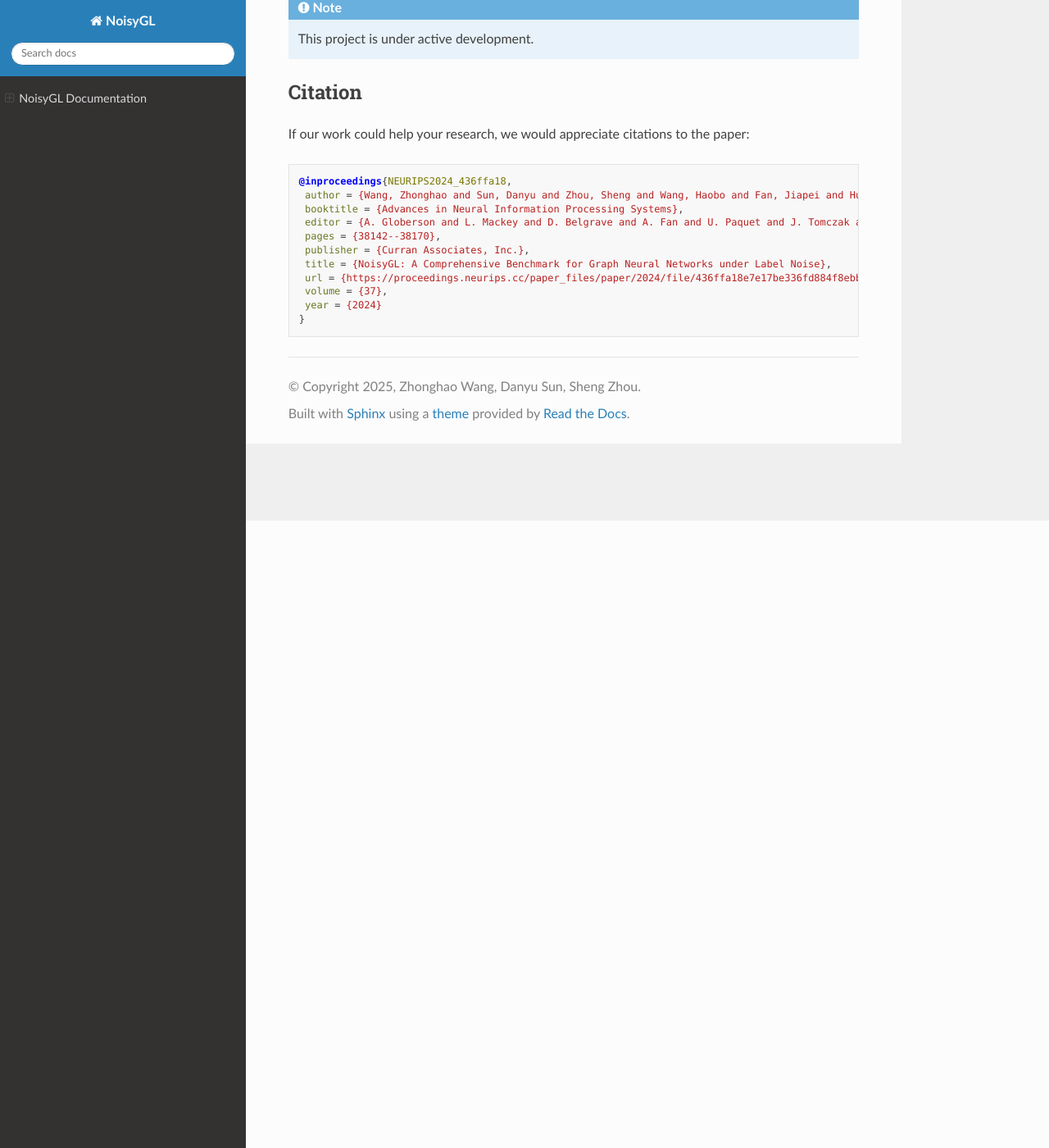
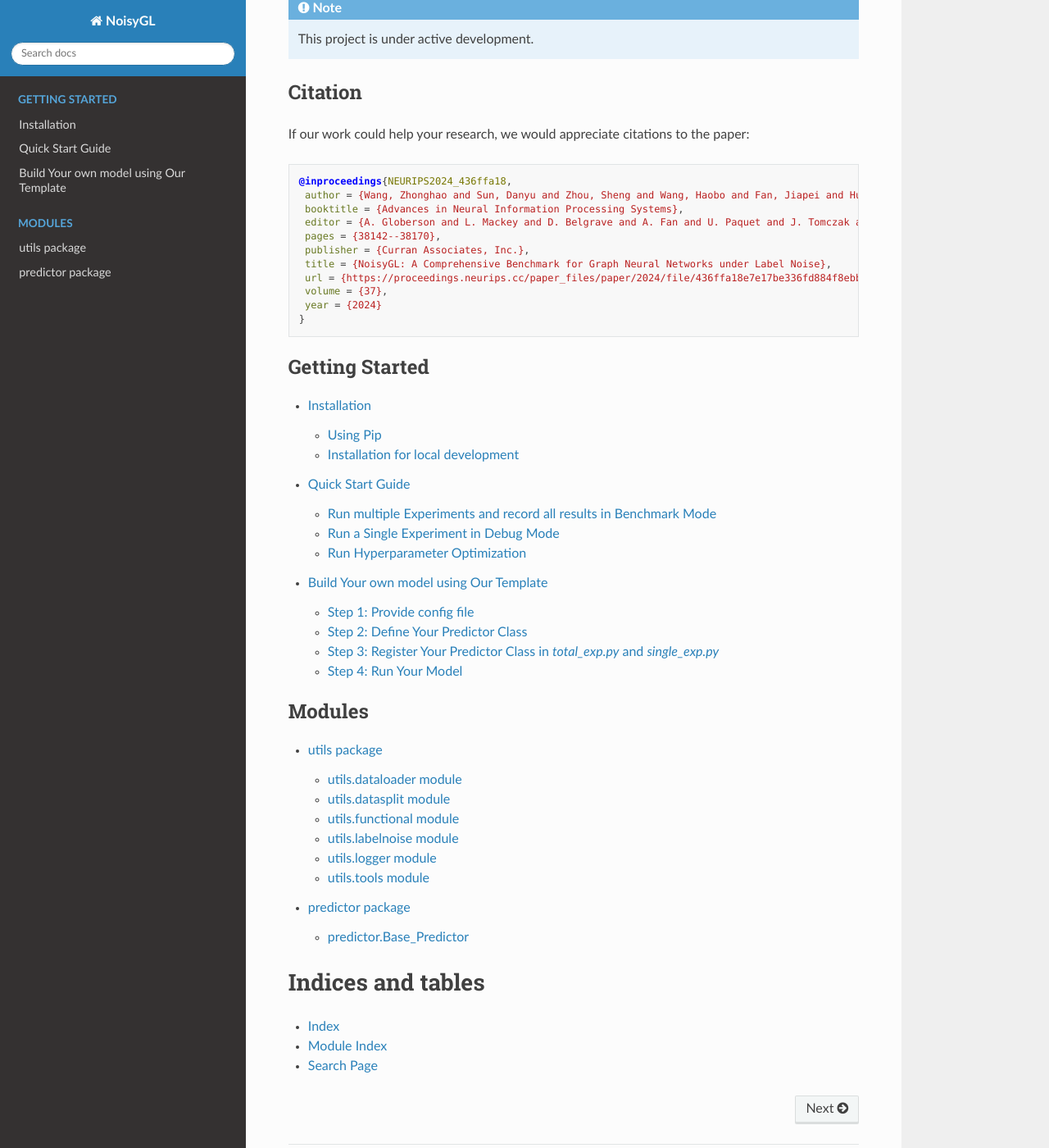
Before and after one commit to eaglelab-zju/NoisyGL, a Sphinx documentation site: the page built from docs/source/index.rst, in a window 1280 px wide and 1400 px high, scrolled down 765 px. Shown: the whole window at 82% size. Built offline with Sphinx 7.4.7 and the Read the Docs theme 3.1.0, drawn with Linux system fonts in a browser that asks for light colours.

Commit message:
Update document

```diff
--- a/docs/source/index.rst
+++ b/docs/source/index.rst
@@ -36,3 +36,27 @@
      volume = {37},
      year = {2024}
     }
+
+.. toctree::
+    :glob:
+    :maxdepth: 3
+    :caption: Getting Started
+
+    notes/installation
+    notes/example
+    notes/tutorial
+
+.. toctree::
+    :glob:
+    :maxdepth: 2
+    :caption: Modules
+
+    utils
+    predictor
+
+Indices and tables
+==================
+
+* :ref:`genindex`
+* :ref:`modindex`
+* :ref:`search`
--- /dev/null
+++ b/docs/source/notes/example.rst
@@ -0,0 +1,57 @@
+:github_url: https://github.com/eaglelab-zju/NoisyGL
+
+
+Quick Start Guide
+========================
+
+There are three basic scripts in NoisyGL, namely
+
+* single_exp.py
+
+* total_exp.py
+
+* hyperparameter_opt.py
+
+Following examples show you how to use these tools.
+
+Run multiple Experiments and record all results in Benchmark Mode
+--------------------------------------------------------------------
+
+.. code-block:: bash
+
+    python total_exp.py --runs 10 --methods gcn gin --datasets cora citeseer pubmed --noise_type clean uniform pair --noise_rate 0.1 0.2 --device cuda:0 --seed 3000
+
+By running the command above, two methods 'gcn' and 'gin' will be tested on three datasets 'cora', 'citeseer', and 'pubmed' under different types and rates of label noise.
+Each experiment will run 10 times and the total results will be saved at ./log and named by the current timestamp.
+You can customize the combination of method, data, noise type, and noise rate by changing the corresponding arguments.
+
+Run a Single Experiment in Debug Mode
+-------------------------------------------------------------------------------
+
+.. code-block:: bash
+
+    python single_exp.py --method gcn --data cora --noise_type uniform --noise_rate 0.1 --device cuda:0 --seed 3000
+
+This command runs a single experiment in debug mode and is usually used for debugging.
+By running this, detailed experiment information will be printed on the terminal, which can be used to locate the problem.
+
+When design your own customized predictor, or analyze the intermediate state of the model, you can create code blocks that only execute in debug mode in the following way:
+
+.. code-block:: python
+
+    if self.conf.training['debug']:
+        print("break point")
+
+Run Hyperparameter Optimization
+-------------------------------------------------------------------------------
+
+.. code-block:: bash
+
+    python hyperparam_opt.py --method gcn --data cora --noise_type uniform --noise_rate 0.1 --device cuda:0 --max_trial_number 20 --trial_concurrency 4 --port 8081 --update_config True
+
+By running the command above, an NNI manager will run on http://localhost:8081,
+then automatically run 20 HPO trails, each trail call 'single_exp.py' with different hyperparameters.
+After all HPO trials are finished,
+a new config file with optimized hyperparameters will overwrite the original one at "./config/gcn/gcn_cora.yaml".
+You can optimize hyperparameters for different methods on various datasets and noise types
+by changing the corresponding arguments.
--- /dev/null
+++ b/docs/source/notes/installation.rst
@@ -0,0 +1,57 @@
+:github_url: https://github.com/eaglelab-zju/NoisyGL
+
+
+Installation
+========================
+
+.. note::
+
+   NoisyGL requires `Python 3.11+ <https://www.python.org/>`_
+
+Required dependencies:
+
+* Python 3.11+
+
+* torch>=2.1.0
+
+* pyg>=2.5.0
+
+* torch_sparse>=0.6.18
+
+* torch_cluster>=1.6.2
+
+* pandas
+
+* scipy
+
+* scikit-learn
+
+* ruamel
+
+* ruamel.yaml
+
+* nni
+
+* matplotlib
+
+* numpy
+
+* xlsxwriter
+
+Using Pip
+----------------------------------
+
+.. note::
+
+   PyPI package is not available yet.
+
+
+Installation for local development
+----------------------------------
+
+You can install the latest version of NoisyGL from our github `repository <https://github.com/eaglelab-zju/NoisyGL>`_.
+
+.. code-block:: bash
+
+    git clone https://github.com/eaglelab-zju/NoisyGL.git
+    cd NoisyGL
--- /dev/null
+++ b/docs/source/notes/tutorial.rst
@@ -0,0 +1,88 @@
+:github_url: https://github.com/eaglelab-zju/NoisyGL
+
+
+Build Your own model using Our Template
+========================
+
+
+We have provided a framework in *predictor.Base_predictor* for implementing your own GLN method.
+Following shows you how to implement a vanilla GCN using our framework.
+
+Step 1: Provide config file
+----------------------------------
+
+Before implementing your own model, you need to provide a configuration file that defines the model structure, training parameters, dataset properties, and other options.
+
+.. code-block:: yaml
+
+    model:
+      method: gcn
+      n_hidden: 64
+      n_layer: 2
+      act: F.relu
+      dropout: 0.5
+      norm_info: ~
+      input_layer: false
+      output_layer: false
+
+    training:
+      lr: 1e-2
+      weight_decay: 5e-4
+      n_epochs: 200
+      patience: ~
+      criterion: metric
+
+    dataset:
+      sparse: true
+
+    analysis:
+      flag: false
+      project: gnn-with-label-noise
+      save_graph: false
+
+Step 2: Define Your Predictor Class
+----------------------------------
+
+After providing the configuration file, you can implement your own predictor class by inheriting from `Base_Predictor`.
+
+.. code-block:: python
+
+    from predictor.Base_Predictor import Predictor
+    from predictor.module.GNNs import GCN
+    import torch
+    class mygln_Predictor(Predictor):
+        def __init__(self, conf, data, device='cuda:0'):
+            super().__init__(conf, data, device)
+
+        def method_init(self, conf, data):
+            self.model = GCN(in_channels=conf.model['n_feat'], hidden_channels=conf.model['n_hidden'], out_channels=conf.model['n_classes'],
+                             n_layers=conf.model['n_layer'], dropout=conf.model['dropout'],
+                             norm_info=conf.model['norm_info'],
+                             act=conf.model['act'], input_layer=conf.model['input_layer'],
+                             output_layer=conf.model['output_layer']).to(self.device)
+            self.optim = torch.optim.Adam(self.model.parameters(), lr=self.conf.training['lr'],
+                                          weight_decay=self.conf.training['weight_decay'])
+
+
+Step 3: Register Your Predictor Class in *total_exp.py* and *single_exp.py*
+----------------------------------
+
+Before running your model, you need to register your predictor class in the `total_exp.py` and `single_exp.py` scripts, like this:
+
+.. code-block:: python
+
+    from MyGLN_predictor import mygln_Predictor
+    parser.add_argument('--method', type=str,
+                    default='mygln',
+                    choices=['mygln'],
+                    help="Select methods")
+
+
+Step 4: Run Your Model
+----------------------------------
+
+After doing the above steps, you can run your model using the `single_exp.py` script for debugging or the `total_exp.py` script for benchmarking.
+
+.. code-block:: bash
+
+    python single_exp.py --method mygln --data cora --noise_type uniform --noise_rate 0.1 --device cuda:0 --seed 3000
--- /dev/null
+++ b/docs/source/predictor.rst
@@ -0,0 +1,11 @@
+predictor package
+=================
+
+
+predictor.Base\_Predictor
+--------------------------------
+
+.. automodule:: predictor.Base_Predictor
+   :members:
+   :undoc-members:
+   :show-inheritance:
--- /dev/null
+++ b/docs/source/utils.rst
@@ -0,0 +1,50 @@
+utils package
+=============
+
+utils.dataloader module
+-----------------------
+
+.. automodule:: utils.dataloader
+   :members:
+   :undoc-members:
+   :show-inheritance:
+
+utils.datasplit module
+----------------------
+
+.. automodule:: utils.datasplit
+   :members:
+   :undoc-members:
+   :show-inheritance:
+
+utils.functional module
+-----------------------
+
+.. automodule:: utils.functional
+   :members:
+   :undoc-members:
+   :show-inheritance:
+
+utils.labelnoise module
+-----------------------
+
+.. automodule:: utils.labelnoise
+   :members:
+   :undoc-members:
+   :show-inheritance:
+
+utils.logger module
+-------------------
+
+.. automodule:: utils.logger
+   :members:
+   :undoc-members:
+   :show-inheritance:
+
+utils.tools module
+------------------
+
+.. automodule:: utils.tools
+   :members:
+   :undoc-members:
+   :show-inheritance:
```
